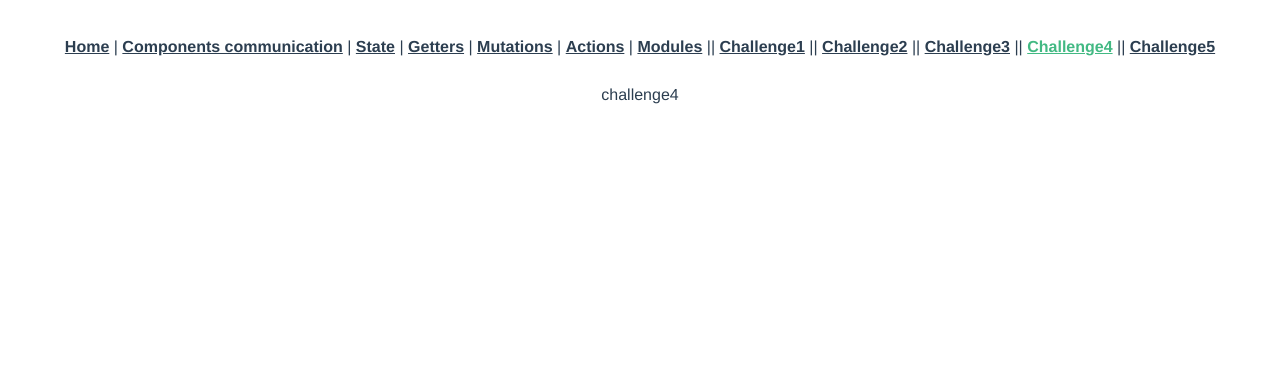
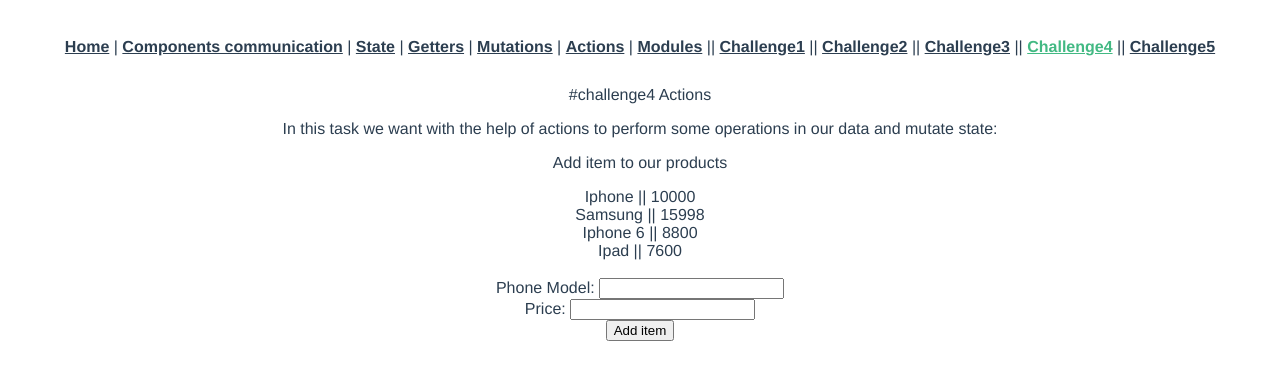
Before and after one commit to naimlatifi5/vuex, a Vue app in the folder hicollegevuex/: page /challenge4 in a window 1280 px wide. Shown: the top 380 px of the page. Built offline with nearby package versions, Linux system fonts and the light colour scheme.

Commit message:
added challenge4 with vuex actions

```diff
--- a/hicollegevuex/src/challenges/challenge4.vue
+++ b/hicollegevuex/src/challenges/challenge4.vue
@@ -1,9 +1,49 @@
 <template>
-  <div>challenge4</div>
+  <div>
+    #challenge4 Actions
+    <br />
+    <p>
+      In this task we want with the help of actions to perform some operations
+      in our data and mutate state:
+    </p>
+    <p>Add item to our products</p>
+    <ul>
+      <li>
+        Iphone || 10000
+      </li>
+      <li>
+        Samsung || 15998
+      </li>
+      <li>
+        Iphone 6 || 8800
+      </li>
+      <li>
+        Ipad || 7600
+      </li>
+    </ul>
+
+    <br />
+    <div>Phone Model: <input type="text" v-model="phoneItem" /></div>
+    <div>
+      Price:
+      <input type="number" v-model="price" />
+    </div>
+    <div><button>Add item</button></div>
+  </div>
 </template>
 
 <script>
-export default {};
+export default {
+  name: "Challenge4",
+  data() {
+    return {
+      phoneItem: "",
+      price: ""
+    };
+  },
+  computed: {},
+  methods: {}
+};
 </script>
 
 <style></style>
```
